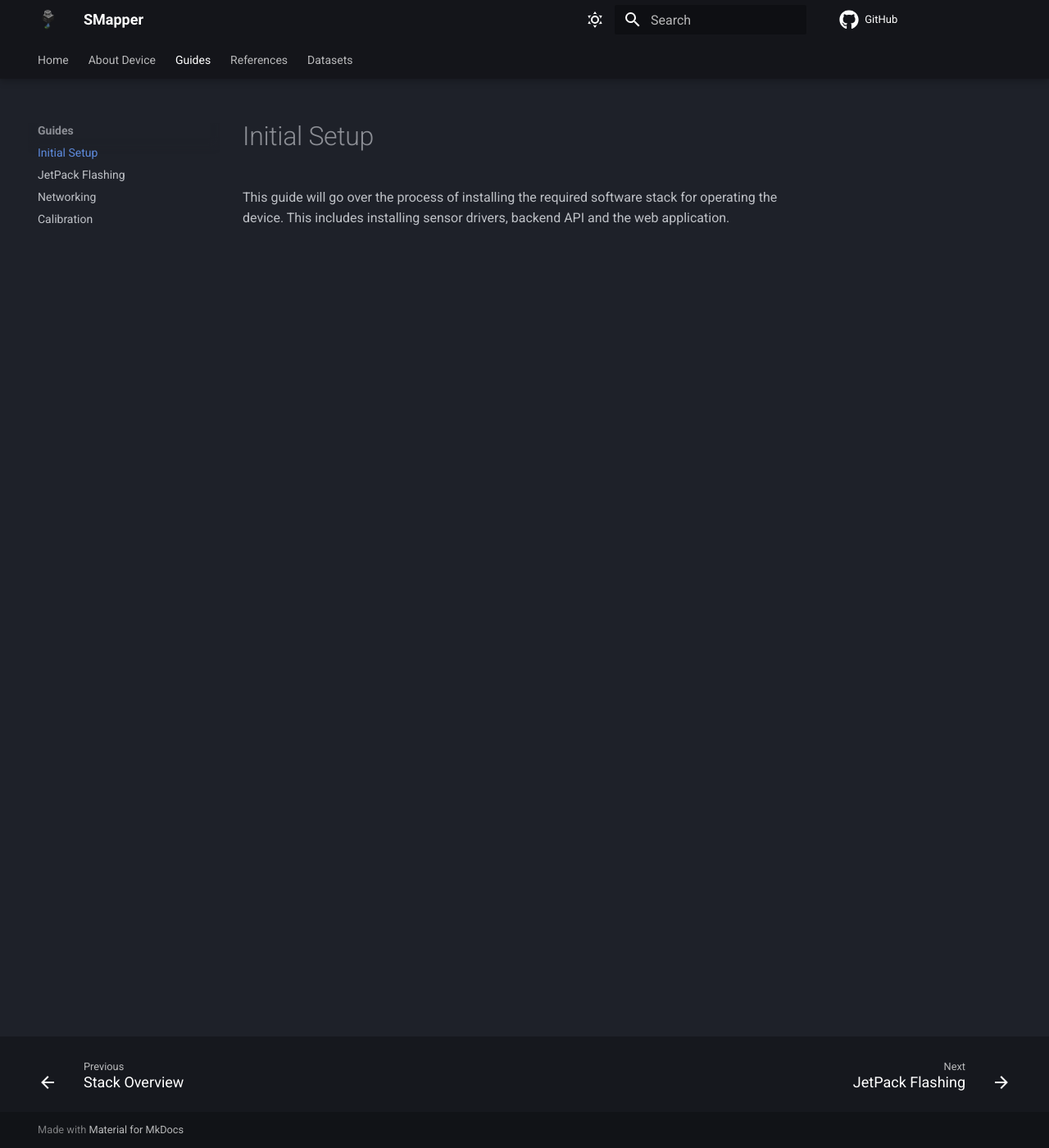
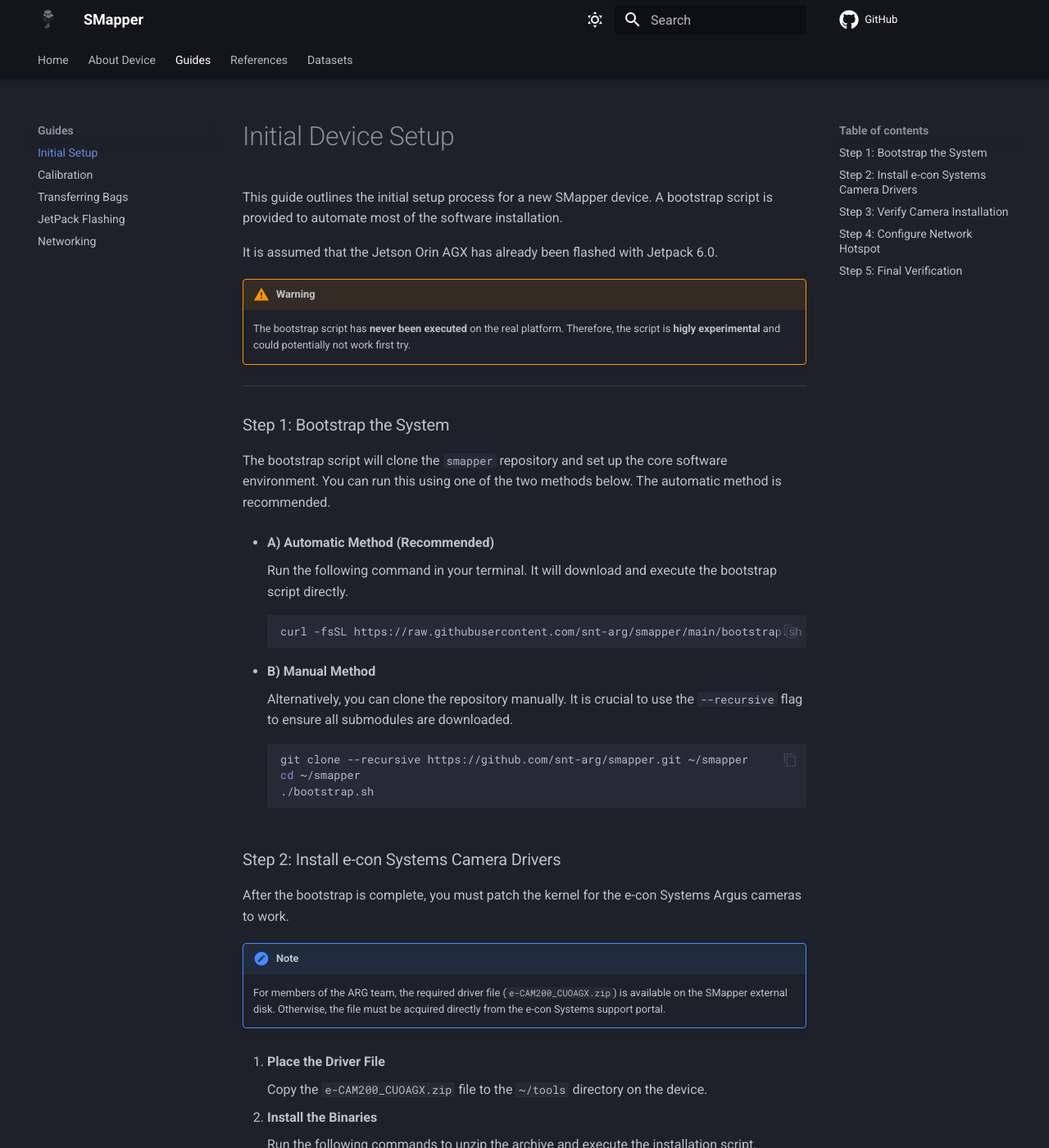
Before and after one commit to snt-arg/smapper_docs, an MkDocs documentation site: the page built from docs/guides/setup.md, in a window 1280 px wide and 1400 px high. Shown: the whole window at 82% size. Built offline with MkDocs 1.6.1 and Material for MkDocs 9.7.7, drawn with Linux system fonts in a browser that asks for light colours; comment, search, counter and statistics services are not loaded; some of the changed text lies outside the part shown.

Commit message:
add setup and transferring bags to external disk guides

````diff
--- a/docs/guides/setup.md
+++ b/docs/guides/setup.md
@@ -1,4 +1,104 @@
-# Initial Setup
+# Initial Device Setup
 
-This guide will go over the process of installing the required software stack for
-operating the device. This includes installing sensor drivers, backend API and the web application.
+This guide outlines the initial setup process for a new SMapper device. A bootstrap script is provided to automate most of the software installation.
+
+It is assumed that the Jetson Orin AGX has already been flashed with Jetpack 6.0.
+
+!!! warning
+
+    The bootstrap script has **never been executed** on the real platform.
+    Therefore, the script is **higly experimental** and could potentially not work first try.
+
+---
+
+### Step 1: Bootstrap the System
+
+The bootstrap script will clone the `smapper` repository and set up the core software environment. You can run this using one of the two methods below. The automatic method is recommended.
+
+- **A) Automatic Method (Recommended)**
+
+    Run the following command in your terminal. It will download and execute the bootstrap script directly.
+
+    ```bash
+    curl -fsSL https://raw.githubusercontent.com/snt-arg/smapper/main/bootstrap.sh | sh
+    ```
+
+- **B) Manual Method**
+
+    Alternatively, you can clone the repository manually. It is crucial to use the `--recursive` flag to ensure all submodules are downloaded.
+
+    ```bash
+    git clone --recursive https://github.com/snt-arg/smapper.git ~/smapper
+    cd ~/smapper
+    ./bootstrap.sh
+    ```
+
+### Step 2: Install e-con Systems Camera Drivers
+
+After the bootstrap is complete, you must patch the kernel for the e-con Systems Argus cameras to work.
+
+!!! note
+
+    For members of the ARG team, the required driver file (`e-CAM200_CUOAGX.zip`) is available on the SMapper external disk. Otherwise, the file must be acquired directly from the e-con Systems support portal.
+
+1.  **Place the Driver File**
+
+    Copy the `e-CAM200_CUOAGX.zip` file to the `~/tools` directory on the device.
+
+2.  **Install the Binaries**
+
+    Run the following commands to unzip the archive and execute the installation script.
+
+    ```bash
+    cd ~/tools
+    unzip e-CAM200_CUOAGX.zip
+    sudo ./install_binaries.sh
+    ```
+
+!!! danger "Important"
+
+    The installation script will automatically reboot the device upon completion.
+
+### Step 3: Verify Camera Installation
+
+After the device reboots, you can verify that the cameras are detected correctly. Run the following commands:
+
+1.  Check the system message log for camera detection:
+
+    ```bash
+    sudo dmesg | grep "detected"
+    ```
+
+2.  Confirm that a video device now exists:
+    ```bash
+    ls /dev/video0
+    ```
+    If this command succeeds, the driver is working. You can also run the `eCAM_argus_camera` executable to test the camera stream.
+
+### Step 4: Configure Network Hotspot
+
+The final step is to create a Wi-Fi hotspot so you can connect to the SMapper Web App from another computer or mobile device.
+
+1.  **Create the Hotspot**
+
+    The simplest method is to use the desktop GUI. Navigate to your system's **Wi-Fi Settings** and follow the prompts to **create and enable a new hotspot**.
+
+2.  **Set Hotspot to Start on Boot (Optional)**
+
+    To ensure the hotspot is always available after a reboot, you can set its connection profile to be the default.
+
+    - Navigate to `/etc/NetworkManager/system-connections/`.
+    - Edit the file corresponding to your hotspot's name (e.g., `Hotspot.nmconnection`).
+    - Inside the file, under the `[connection]` section, ensure the `autoconnect` property is set to `true`:
+        ```ini
+        [connection]
+        id=YourHotspotName
+        ...
+        autoconnect=true
+        ```
+
+### Step 5: Final Verification
+
+Once the hotspot is active, connect to its Wi-Fi network from your laptop or phone. Open a web browser and navigate to [https://10.42.0.1](https://10.42.0.1)
+
+If the setup was successful, you should see the SMapper web application interface.
--- a/mkdocs.yml
+++ b/mkdocs.yml
@@ -70,9 +70,10 @@
                 - Stack Overview: software_stack/index.md
     - Guides:
           - Initial Setup: guides/setup.md
+          - Calibration: guides/calibration.md
+          - Transferring Bags: guides/external_disk.md
           - JetPack Flashing: guides/jetpack.md
           - Networking: guides/networking.md
-          - Calibration: guides/calibration.md
 
     - References:
           - SMapper API: software_stack/smapper_api.md
````
Also changed, not shown: docs/guides/external_disk.md (added, +90 -0 lines), docs/guides/jetpack.md (+37 -1 lines).
